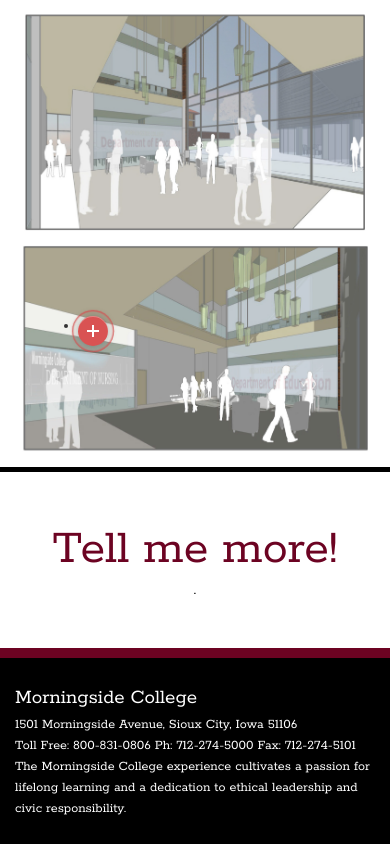
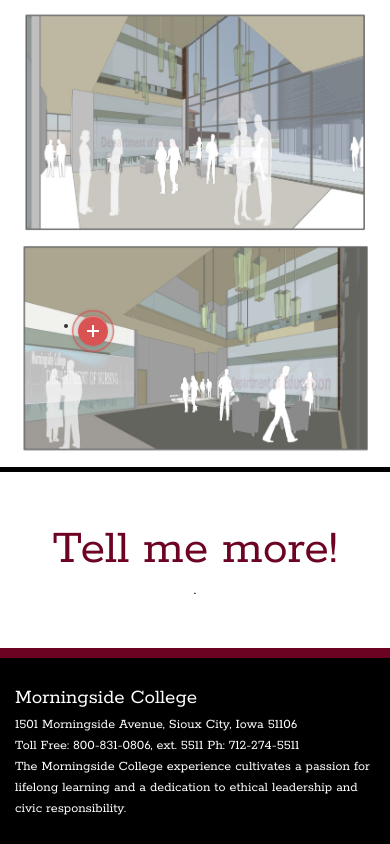
Before and after one commit to tenhaus/morningside, a website: page index.html in a window 390 px wide. Shown: the part 5364-6208 px from the top of the page. Drawn offline with nearby package versions, Linux system fonts and the light colour scheme.

Commit message:
Changed the phone numbers

```diff
--- a/index.html
+++ b/index.html
@@ -364,7 +364,7 @@
             <div class="col-sm-6">
               <p class="title">Morningside College</p>
               <p>1501 Morningside Avenue, Sioux City, Iowa 51106</p>
-              <p>Toll Free: 800-831-0806 Ph: 712-274-5000 Fax: 712-274-5101</p>
+              <p>Toll Free: 800-831-0806, ext. 5511 Ph: 712-274-5511 </p>
             </div>
             <div class="col-sm-6">
               <p>The Morningside College experience cultivates a passion for lifelong learning and a dedication to ethical leadership and civic responsibility.</p>
```
